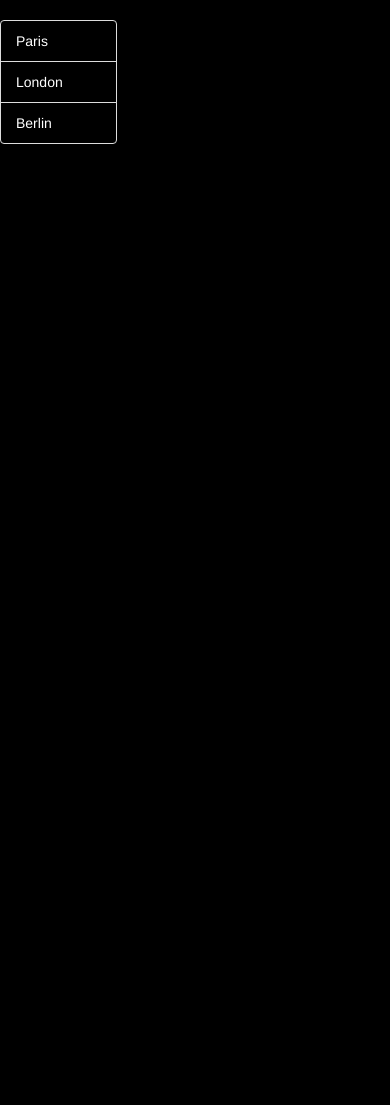
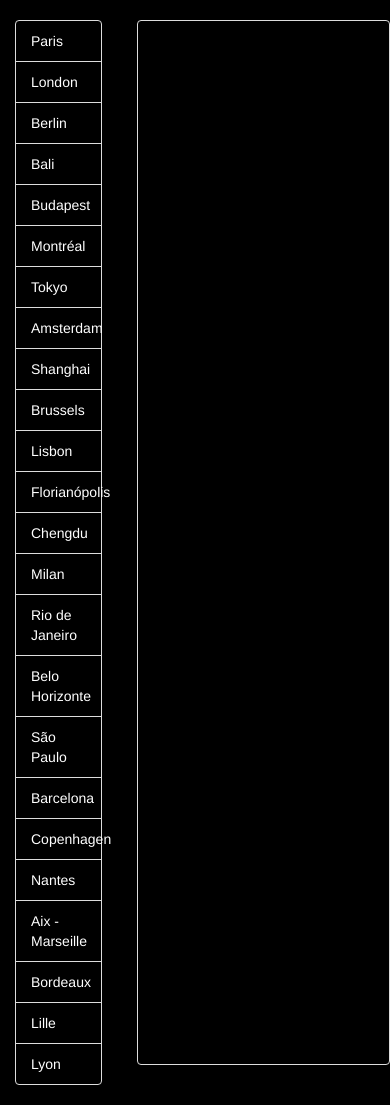
Before and after one commit to XiwayB/wagon-cities, a React app: page / in a window 390 px wide. Before the commit the page ends 844 px from the top, so only its background shows below. Built offline with nearby package versions, Linux system fonts and the light colour scheme.

Commit message:
added redux on cities list

```diff
--- a/src/actions/index.js
+++ b/src/actions/index.js
@@ -1 +1,9 @@
 // TODO: add and export your own actions
+import cities from "../cities";
+
+export function setCities(){
+  return {
+    type: "SET_CITIES",
+    payload: cities
+  };
+}
--- /dev/null
+++ b/src/cities.js
@@ -0,0 +1,26 @@
+export default [
+  { name: "Paris", address: "16 Villa Gaudelet, 75011 Paris", slug: "paris" },
+  { name: "London", address: "14-22 Elder St, London E1 6BT", slug: "london" },
+  { name: "Berlin", address: "Rudi-Dutschke-Straße 26, 10969 Berlin", slug: "berlin" },
+  { name: "Bali", address: "Jalan Raya Batu Bolong, Canggu, Badung Regency, Bali, Indonesia", slug: "bali" },
+  { name: "Budapest", address: "Budapest, Hungary", slug: "budapest" },
+  { name: "Montréal", address: "5333, avenue Casgrain, 102, Montréal (Québec), H2T1X3", slug: "montreal" },
+  { name: "Tokyo", address: "2-11-3 Meguro, Meguro-ku, Tokyo ", slug: "tokyo" },
+  { name: "Amsterdam", address: "Overhoeksplein 2, 1031 KS Amsterdam", slug: "amsterdam" },
+  { name: "Shanghai", address: "129 West Yan\"an Road, JingAn District, Shanghai", slug: "shanghai" },
+  { name: "Brussels", address: "Place Sainte-Gudule 5, 1000 Brussels", slug: "brussels" },
+  { name: "Lisbon", address: "Avenida Casal Ribeiro 28, Lisbon", slug: "lisbon" },
+  { name: "Florianópolis", address: "Rod. José Carlos Daux, 4150 - Saco Grande, Florianópolis - SC, 88032-005", slug: "florianopolis" },
+  { name: "Chengdu", address: "399 Fucheng Avenue West Section, Chengdu, Sichuan, China", slug: "chengdu" },
+  { name: "Milan", address: "Milan, Metropolitan City of Milan, Italy", slug: "milan" },
+  { name: "Rio de Janeiro", address: "Rua Duque Estrada, 41 - Gávea, Rio de Janeiro", slug: "rio" },
+  { name: "Belo Horizonte", address: "Av. Afonso Pena, 2881, Belo Horizonte", slug: "belo-horizonte" },
+  { name: "São Paulo", address: "Rua Mourato Coelho, 1404 – Vila Madalena, São Paulo - SP", slug: "sao-paulo" },
+  { name: "Barcelona", address: "Travessera de Dalt, 33, 08024 Barcelona", slug: "barcelona" },
+  { name: "Copenhagen", address: "Ahornsgade 15, 2200 KBH N", slug: "copenhagen" },
+  { name: "Nantes", address: "11 impasse Juton, Nantes", slug: "nantes" },
+  { name: "Aix - Marseille", address: "Rue Joseph Biaggi, 13003 Marseille", slug: "aix-marseille" },
+  { name: "Bordeaux", address: "107 cours Balguerie Stuttenberg, 33300", slug: "bordeaux" },
+  { name: "Lille", address: "2 Avenue des Saules, 59000 Lille", slug: "lille" },
+  { name: "Lyon", address: "23 Rue Paul Montrochet, 69002 Lyon", slug: "lyon" }
+];
--- a/src/components/app.jsx
+++ b/src/components/app.jsx
@@ -1,6 +1,6 @@
 import React, { Component } from 'react';
 import CityList from '../containers/city_list.jsx';
-
+import City from '../containers/city.jsx';
 // TODO: remove this line and use Redux
 const cities = [
   { name: 'Paris', address: '16 Villa Gaudelet, 75011 Paris', slug: 'paris' },
@@ -12,6 +12,8 @@ const App = () => {
   return (
     <div className="app">
       <CityList cities={cities} />
+      <div className="active-city">
+      </div>
     </div>
   );
 };
--- a/src/containers/city.jsx
+++ b/src/containers/city.jsx
@@ -1,11 +1,13 @@
 import React, { Component } from 'react';
+import { bindActionCreators } from "redux";
+import { connect } from "react-redux";
 
 class City extends Component {
 
   render() {
     return (
       <div className="list-group-item">
-        {this.props.name}
+        {this.props.city.name}
       </div>
     );
   }
--- a/src/containers/city_list.jsx
+++ b/src/containers/city_list.jsx
@@ -1,24 +1,35 @@
 import React, { Component } from 'react';
+import { bindActionCreators } from "redux";
+import { connect } from "react-redux";
 import City from './city.jsx';
+
+import { setCities } from "../actions";
 
 class CityList extends Component {
 
-  handleDisplay = (gifId) => {
-    this.props.display(gifId)
-  }
+componentWillMount(){
+  this.props.setCities();
+ }
 
-  renderList = () => {
-    return this.props.cities.map(city =>
-        <City name={city.name} key={city.name} address={city.address} handleDisplay={this.handleDisplay}/>
-    );
-  }
-  render() {
+render() {
     return (
-      <div className="cities">
-        {this.renderList()}
+      <div className="cities col-sm-5">
+        {this.props.cities.map((city) => {
+          return <City key={city.name} city={city}></City>
+        })}
       </div>
     );
   }
 }
 
-export default CityList;
+function mapStateToProps(state) {
+  return {
+    cities: state.cities
+  };
+}
+
+function mapDispatchToProps(dispatch) {
+  return bindActionCreators({ setCities }, dispatch);
+}
+
+export default connect(mapStateToProps, mapDispatchToProps)(CityList);
--- a/src/index.jsx
+++ b/src/index.jsx
@@ -8,9 +8,12 @@ import { createStore, combineReducers } from 'redux';
 import App from './components/app';
 import '../assets/stylesheets/application.scss';
 
+// Reducers
+import citiesReducers from "./reducers/cities_reducer";
+
 // State and reducers
 const reducers = combineReducers({
-  changeMe: (state = null, action) => state
+  cities: citiesReducers
 });
 
 // render an instance of the component in the DOM
--- /dev/null
+++ b/src/reducers/cities_reducer.js
@@ -0,0 +1,12 @@
+export default function(state, action) {
+  if (state === undefined) {
+    return [];
+  }
+
+  switch(action.type) {
+    case "SET_CITIES":
+      return action.payload;
+    default:
+      return state;
+  }
+}
```
